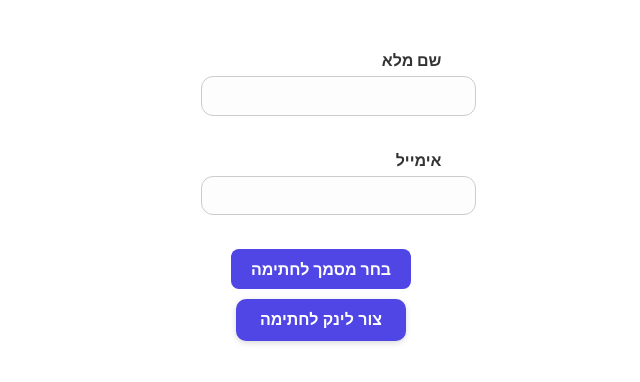
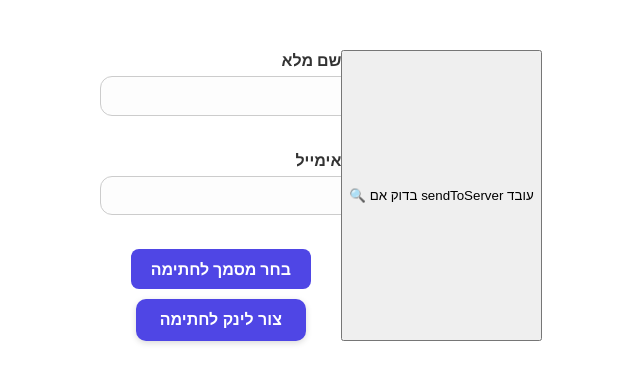
Before and after one commit to cmichalfrid/react-node-signature, a React (Create React App) app in the folder React/my-app/: page / in a window 1280 px wide. Shown: the top 382 px of the page, without its empty margins (319-959 px from the left). Built offline with nearby package versions, Linux system fonts and the light colour scheme.

Commit message:
first commit

```diff
--- a/React/my-app/src/components/DocumentFlow/DocumentFlow.tsx
+++ b/React/my-app/src/components/DocumentFlow/DocumentFlow.tsx
@@ -105,6 +105,9 @@ console.log("נשלח ל־insertDocument:", formData);
                 </p>
             )}
         </form>
+        <button type="button" onClick={() => sendToServer(myForm.values)}>
+  🔍 בדוק אם sendToServer עובד
+</button>
     </div>
 }
 
```
